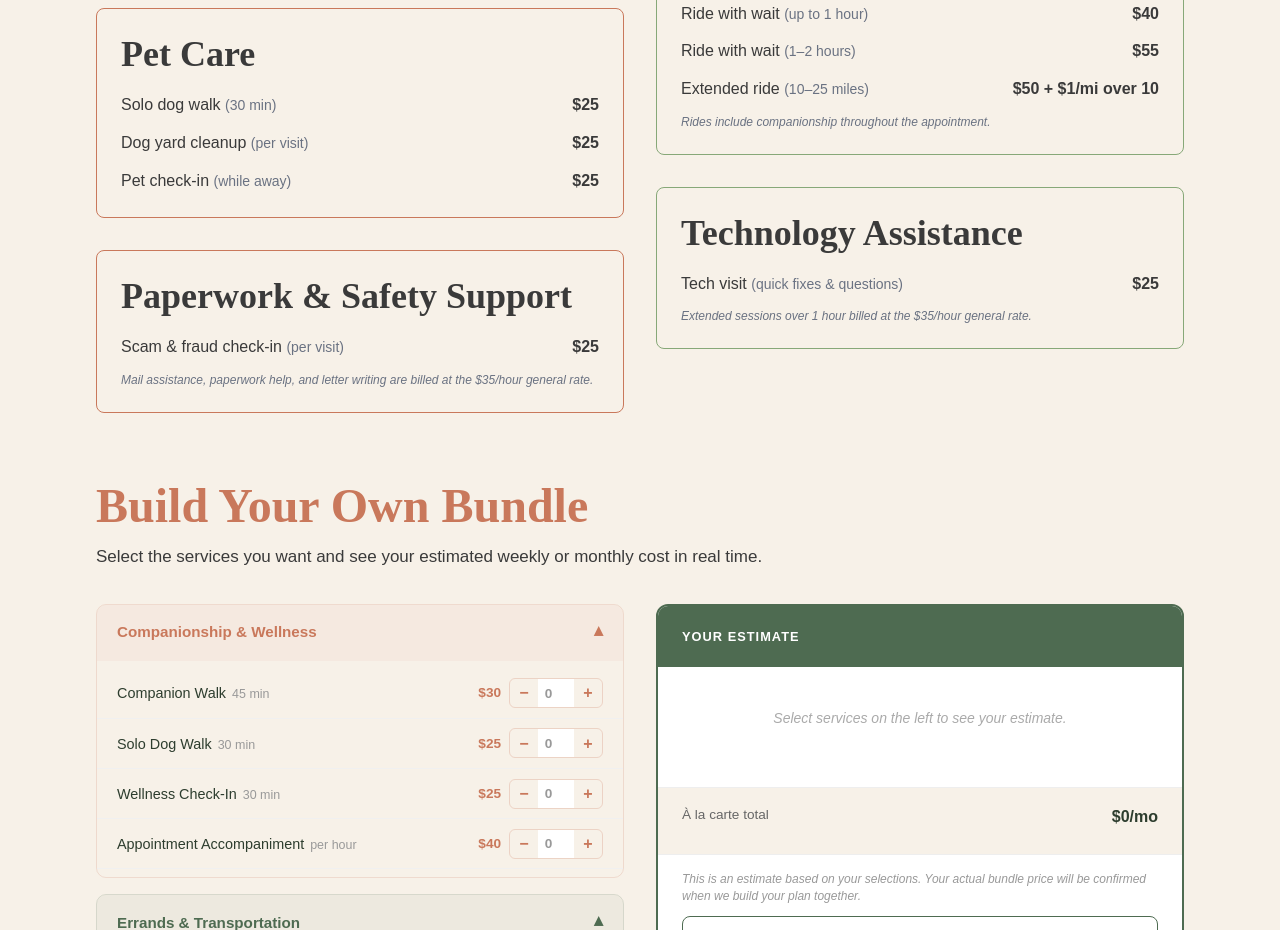
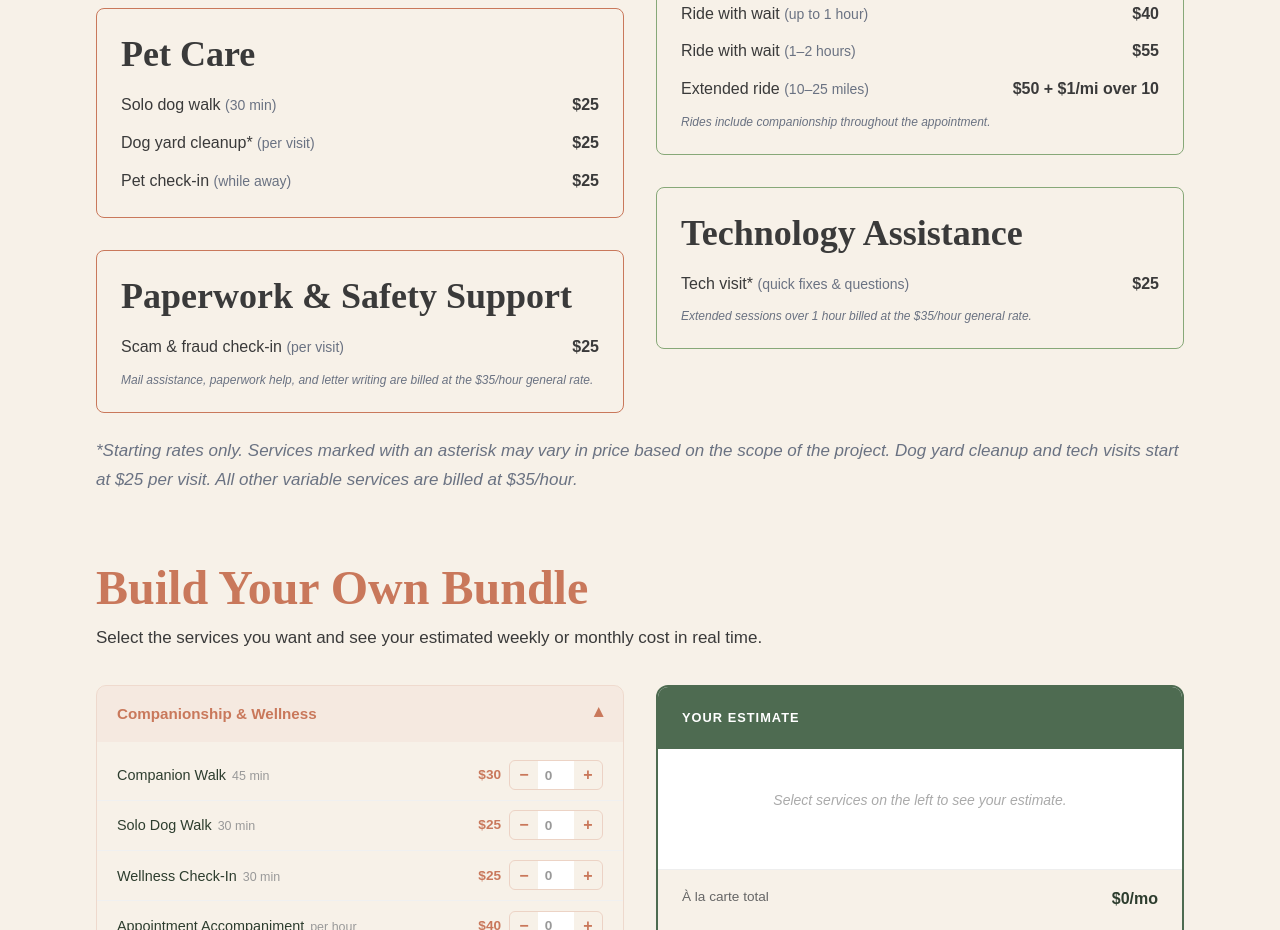
Before and after one commit to GoodCompanySCS/goodcompany-scs, a Next.js app: page /pricing in a window 1280 px wide. Shown: the part 1040-1970 px from the top of the page. Built offline with nearby package versions, Linux system fonts and the light colour scheme.

Commit message:
Update page.tsx

```diff
--- a/app/pricing/page.tsx
+++ b/app/pricing/page.tsx
@@ -58,7 +58,7 @@ export default function Pricing() {
                       <span className="font-semibold">$25</span>
                     </li>
                     <li className="flex justify-between">
-                      <span>Dog yard cleanup <span className="text-sm text-gray-500">(per visit)</span></span>
+                      <span>Dog yard cleanup* <span className="text-sm text-gray-500">(per visit)</span></span>
                       <span className="font-semibold">$25</span>
                     </li>
                     <li className="flex justify-between">
@@ -121,17 +121,21 @@ export default function Pricing() {
                   <h3 className="mb-4">Technology Assistance</h3>
                   <ul className="space-y-3">
                     <li className="flex justify-between">
-                      <span>Tech visit <span className="text-sm text-gray-500">(quick fixes & questions)</span></span>
+                      <span>Tech visit* <span className="text-sm text-gray-500">(quick fixes & questions)</span></span>
                       <span className="font-semibold">$25</span>
                     </li>
                     <li className="text-xs text-gray-500 italic mt-2">Extended sessions over 1 hour billed at the $35/hour general rate.</li>
                   </ul>
                 </div>
-
               </div>
             </div>
+
+            <p className="text-xs text-gray-500 italic mt-6">
+              *Starting rates only. Services marked with an asterisk may vary in price based on the scope of the project. Dog yard cleanup and tech visits start at $25 per visit. All other variable services are billed at $35/hour.
+            </p>
           </div>
 
+          {/* Bundle Builder */}
           {/* Bundle Builder */}
           <div className="mb-16">
             <h2 style={{ color: 'var(--terracotta)' }} className="mb-2">Build Your Own Bundle</h2>
```
